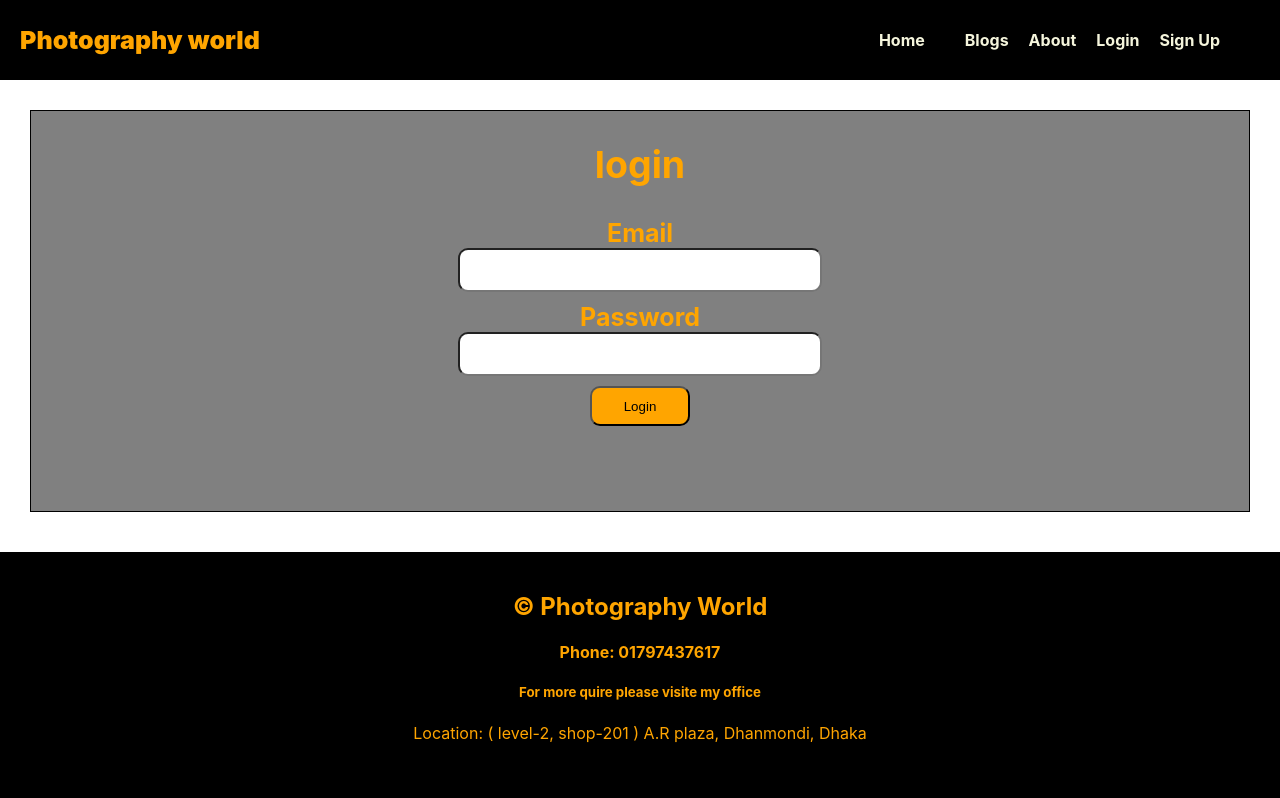
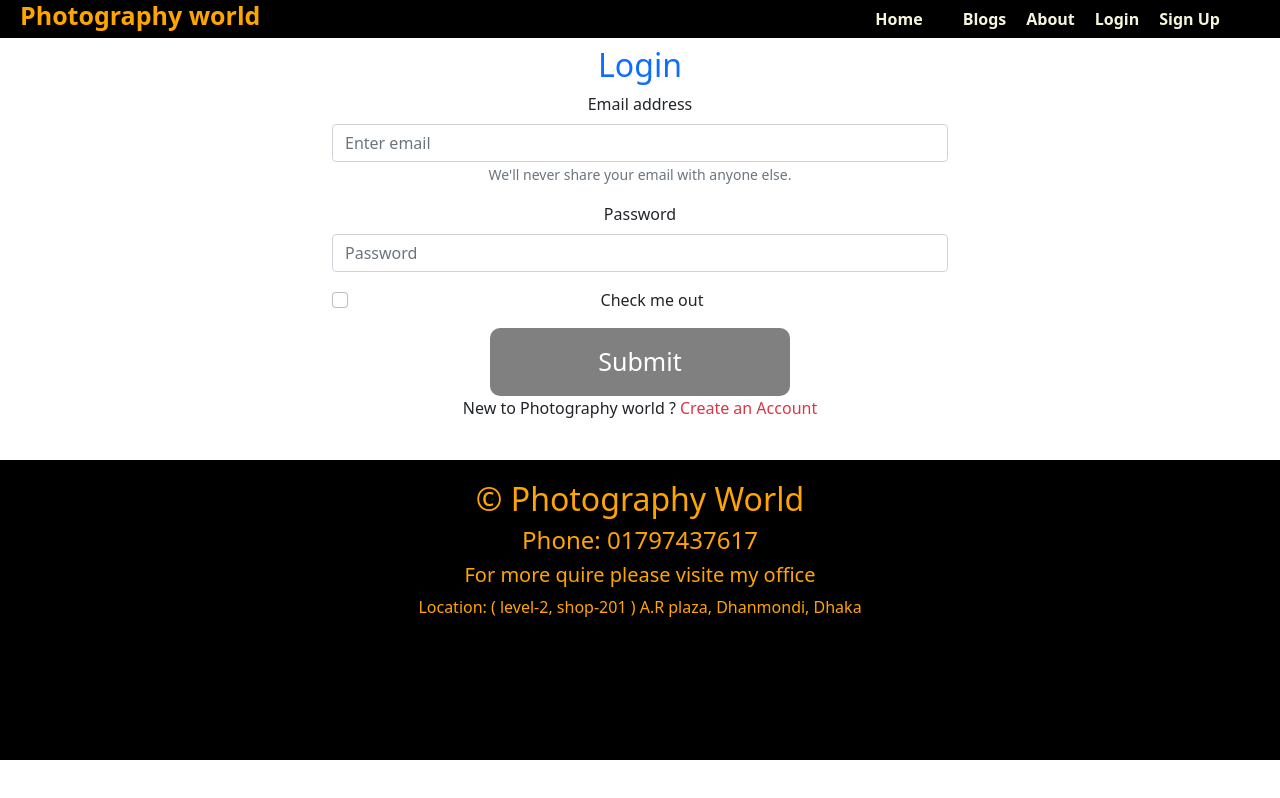
Before and after one commit to SantoSaha508/independent-service-provider, a React (Create React App) app: page /login in a window 1280 px wide. Shown: the top 798 px of the page. Built offline with nearby package versions, Linux system fonts and the light colour scheme.

Commit message:
create registration form

```diff
--- a/package.json
+++ b/package.json
@@ -6,7 +6,9 @@
     "@testing-library/jest-dom": "^5.16.4",
     "@testing-library/react": "^13.1.1",
     "@testing-library/user-event": "^13.5.0",
+    "bootstrap": "^5.1.3",
     "react": "^18.0.0",
+    "react-bootstrap": "^2.2.3",
     "react-dom": "^18.0.0",
     "react-router-dom": "^6.3.0",
     "react-scripts": "5.0.1",
--- a/src/App.js
+++ b/src/App.js
@@ -1,5 +1,7 @@
 import { Route, Routes } from 'react-router-dom';
 import './App.css';
+import 'bootstrap/dist/css/bootstrap.min.css';
+
 import Header from './components/Header/Header';
 import Home from './components/Home/Home';
 import Blogs from './components/Blogs/Blogs';
@@ -23,9 +25,9 @@
         <Route path='/home/:checkoutId' element={<CheckOut></CheckOut>}></Route>
         <Route path='/blogs' element={<Blogs></Blogs>}></Route>
         <Route path='/about' element={<About></About>}></Route>
-        <Route path='*' element={<Notfound></Notfound>}></Route>
         <Route path='/login' element={<Login></Login>}></Route>
         <Route path='/signup' element={<Signup></Signup>}></Route>
+        <Route path='*' element={<Notfound></Notfound>}></Route>
       </Routes>
       <Footer></Footer>
     </div>
--- a/src/components/Login/Login.css
+++ b/src/components/Login/Login.css
@@ -1,24 +1,3 @@
-.loginBox{
-    border: 1px solid black;
-    margin: 30px;
-    background-color: grey;
-    height: 400px;
-    color: orange;
-    font-weight: 700;
-    font-size: 25px;
+.register {
+    cursor: pointer;
 }
-.input-group input{
-    padding: 5px;
-    width: 350px;
-    margin-bottom: 10px;
-    height: 30px;
-    border-radius: 10px;
-    font-size: 20px;
-}
-
-.form-submit{
-    width: 100px;
-    height: 40px;
-    border-radius: 10px;
-    background-color: orange;
-}
--- a/src/components/Login/Login.js
+++ b/src/components/Login/Login.js
@@ -1,23 +1,50 @@
-import React from 'react';
+
+import React, { useRef } from 'react';
+import { Button, Form } from 'react-bootstrap';
+import { useNavigate } from 'react-router-dom';
 import './Login.css'
 
 const Login = () => {
+    const emailRef = useRef('');
+    const passwordRef = useRef('');
+    const navigate = useNavigate();
+
+    const handleSubmit = event => {
+        event.preventDefault();
+        const email = emailRef.current.value;
+        const password = passwordRef.current.value;
+
+        console.log(email, password);
+    }
+
+    const navigateRegister = (event) => {
+        navigate('/signup');
+    }
+
     return (
-        <div className='loginBox'>
-            <div >
-                <h2>login</h2>
-                <form>
-                    <div className="input-group">
-                        <label htmlFor="email">Email </label> <br />
-                        <input type="email" name="email" required />
-                    </div>
-                    <div className="input-group">
-                        <label htmlFor='password'>Password </label><br />
-                        <input type="password" name="password" required />
-                    </div>
-                    <input className='form-submit' type="submit" value="Login" />
-                </form>
-            </div>
+        <div className='container w-50 mx-auto '>
+            <h2 className='text-primary text-center mt-2'>Login</h2>
+            <Form onSubmit={handleSubmit}>
+                <Form.Group className="mb-3" controlId="formBasicEmail">
+                    <Form.Label>Email address</Form.Label>
+                    <Form.Control ref={emailRef} type="email" placeholder="Enter email" required/>
+                    <Form.Text className="text-muted">
+                        We'll never share your email with anyone else.
+                    </Form.Text>
+                </Form.Group>
+
+                <Form.Group className="mb-3" controlId="formBasicPassword">
+                    <Form.Label>Password</Form.Label>
+                    <Form.Control ref={passwordRef} type="password" placeholder="Password" required/>
+                </Form.Group>
+                <Form.Group className="mb-3" controlId="formBasicCheckbox">
+                    <Form.Check type="checkbox" label="Check me out" />
+                </Form.Group>
+                <Button variant="primary" type="submit">
+                    Submit
+                </Button>
+            </Form>
+            <p>New to Photography world ? <span className='text-danger register' onClick={navigateRegister}>Create an Account</span></p>
         </div>
     );
 };
--- a/src/components/Signup/Signup.css
+++ b/src/components/Signup/Signup.css
@@ -0,0 +1,18 @@
+.register-form{
+    margin: 0 auto;
+    width: 50%;
+    background-color: gray;
+    padding: 20px;
+    margin-top: 20px;
+}
+.register-form input{
+    width: 100%;
+    height: 50px;
+    padding-left: 10px;
+    font-size: 18px;
+    margin-bottom: 10px;
+}
+.register-form h2{
+    font-size: 50px;
+    color: orange;
+}
--- a/src/components/Signup/Signup.js
+++ b/src/components/Signup/Signup.js
@@ -1,27 +1,28 @@
 import React from 'react';
+import { useNavigate } from 'react-router-dom';
 import './Signup.css'
 
 const Signup = () => {
+    const navigate = useNavigate();
+    const navigateLogin = () => {
+        navigate('/login');
+    }
+
+const handleRegister = event => {
+    event.preventDefault();
+}
+
     return (
-        <div>
-            <div >
-                <h2>Sign Up</h2>
-                <form>
-                    <div className="input-group">
-                        <label htmlFor="email">Email </label> <br />
-                        <input type="email" name="email" required />
-                    </div>
-                    <div className="input-group">
-                        <label htmlFor='password'>Password </label><br />
-                        <input type="password" name="password" required />
-                    </div>
-                    <div className="input-group">
-                        <label htmlFor='confirmPassword'>Confirm Password </label><br />
-                        <input type="password" name="confirmPassword" required />
-                    </div>
-                    <input className='form-submit' type="submit" value="Login" />
-                </form>
-            </div>
+        <div className='register-form'>
+            <h2>Sign Up</h2>
+            <form>
+                <input type="text" name="name" id="" placeholder='Your name' />
+                <br />
+                <input type="email" name="email" id="" placeholder='Your email' required /><br />
+                <input type="password" name="password" id="" placeholder='Password' required /><br />
+                <input type="submit" value="Register" />
+            </form>
+            <p>Allready have an account ? <span className='text-danger register' onClick={navigateLogin}>Please Login</span></p>
         </div>
     );
 };
```
Also changed, not shown: 1 other file (tests, documents, lock files or other folders).
